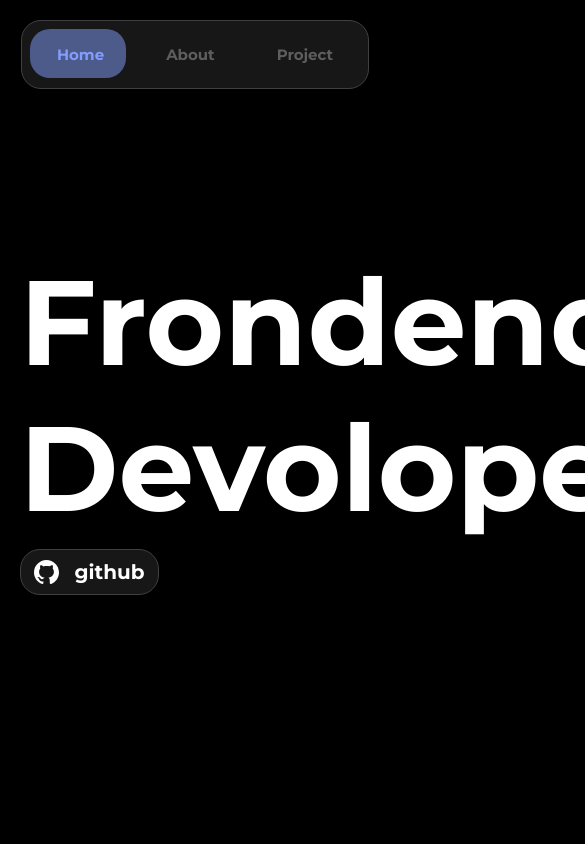
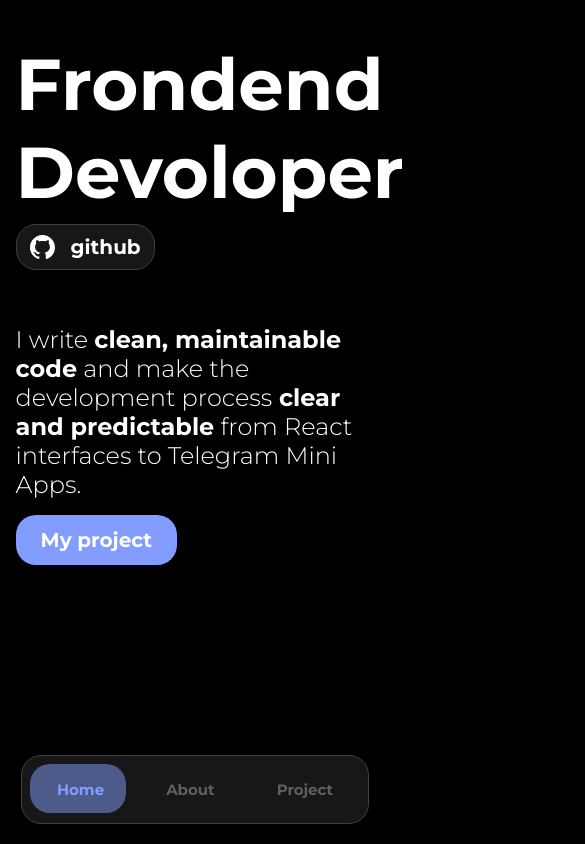
Before and after one commit to rekaup/portfolio, a React (Vite) app: page / in a window 390 px wide. Shown: the top 844 px of the page, 585 px wide, since content can reach past the window. Built offline with nearby package versions, Linux system fonts and the light colour scheme.

Commit message:
добавил поддержку мобильных устройств

```diff
--- a/src/sections/AboutPage.tsx
+++ b/src/sections/AboutPage.tsx
@@ -14,7 +14,7 @@ export default function AboutPage() {
             </div>
         </div>
         <div className="about second">
-            <img className="img" src={art}/>
+            <img className="img-art" src={art}/>
         </div>
     </div>)
 }
--- a/src/sections/HomePage.tsx
+++ b/src/sections/HomePage.tsx
@@ -1,6 +1,6 @@
 import '../styles/components/Home.css'
 import GithubLogo from '../assets/github-logo.svg'
-import TelegramLogo from '../assets/telegram-logo.svg'
+// import TelegramLogo from '../assets/telegram-logo.svg'
 import type { TabId } from '../App'
 
 type Props = {
--- a/src/styles/components/About.css
+++ b/src/styles/components/About.css
@@ -23,3 +23,31 @@
     font-size: 32px;
     font-weight: 400;
 }
+
+
+@media (max-width:768px) {
+    .main.about {
+        flex-direction: column-reverse;
+        gap: 40px;
+        min-height: auto;
+        padding: 100px 0 60px;
+        width: 92%;
+        align-items: flex-start;
+    }
+    .title {
+        font-size: 40px;
+    }
+    .discription {
+        font-size: 20px;
+    }
+
+    .about.first {
+        align-items: center;
+    }
+
+    .img-art {
+        width: 220px;
+        max-width: 60%;
+        height: auto;
+    }
+}
--- a/src/styles/components/Header.css
+++ b/src/styles/components/Header.css
@@ -48,3 +48,12 @@
 .nav-item.active:hover {
     transform: scale(1);
 }
+
+@media (max-width:768px) {
+    .header {
+        position: fixed;
+        top: auto;
+        bottom: 20px;
+        margin: 0 auto;
+    }
+}
--- a/src/styles/components/Home.css
+++ b/src/styles/components/Home.css
@@ -76,3 +76,24 @@
 .second.button:hover {
     transform: scale(1.1);
 }
+
+@media (max-width:1024px) {
+    .first.title {
+        font-size: 72px;
+    }
+
+    .main.home {
+        gap: 50px;
+    }
+}
+
+@media (max-width:768px) {
+    .main.home {
+        flex-direction: column;
+        gap: 40px;
+        min-height: auto;
+        padding: 40px 0;
+        width: 92%;
+        align-items: flex-start;
+    }
+}
```
